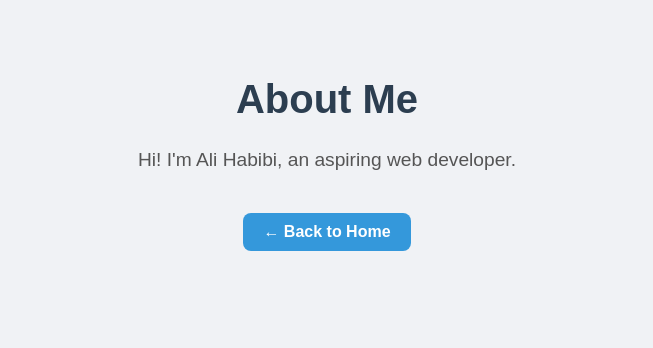
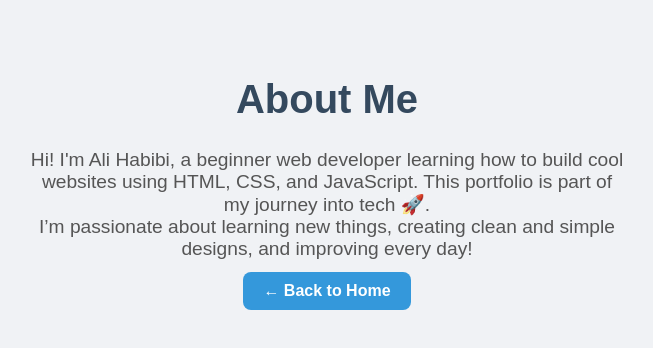
Before and after one commit to Aliz275/portfolio, a plain HTML site: page about.html in a window 1280 px wide. Shown: the whole page, without its empty margins (313-966 px from the left). Drawn offline with Linux system fonts and the light colour scheme.

Commit message:
added new about me page

```diff
--- a/about.html
+++ b/about.html
@@ -1,18 +1,21 @@
 <!DOCTYPE html>
 <html>
 <head>
-
   <title>About Me</title>
   <meta charset="UTF-8" />
   <link rel="stylesheet" href="style.css" />
 
   <style>
     body { font-family: sans-serif; padding: 50px; text-align: center; }
+    h1 { color: #34495e; }
+    p { max-width: 600px; margin: auto; }
   </style>
 </head>
 <body>
   <h1>About Me</h1>
-  <p>Hi! I'm Ali Habibi, an aspiring web developer.</p>
+  <p>Hi! I'm Ali Habibi, a beginner web developer learning how to build cool websites using HTML, CSS, and JavaScript. This portfolio is part of my journey into tech 🚀.</p>
+  <p>I’m passionate about learning new things, creating clean and simple designs, and improving every day!</p>
+
   <a href="index.html">← Back to Home</a>
 </body>
 </html>
```
